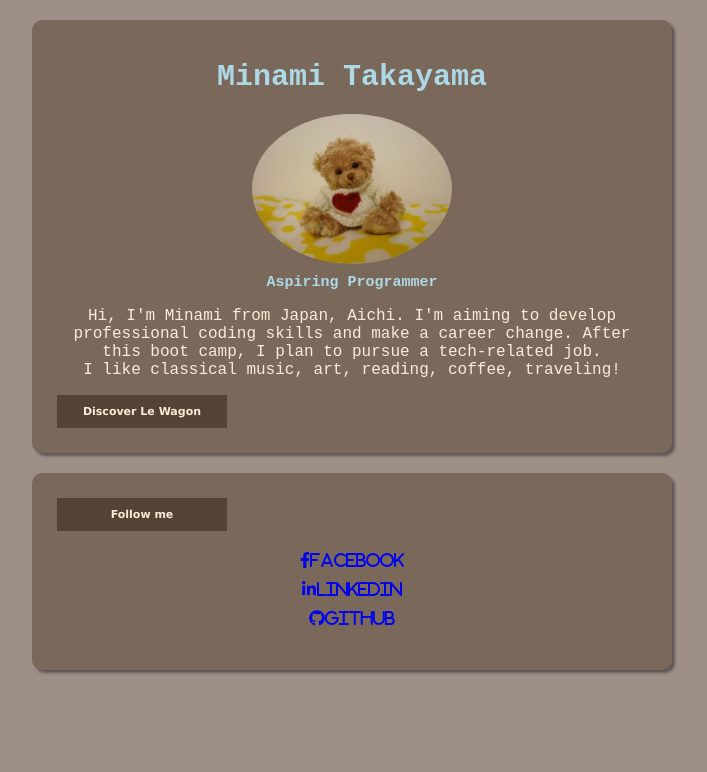
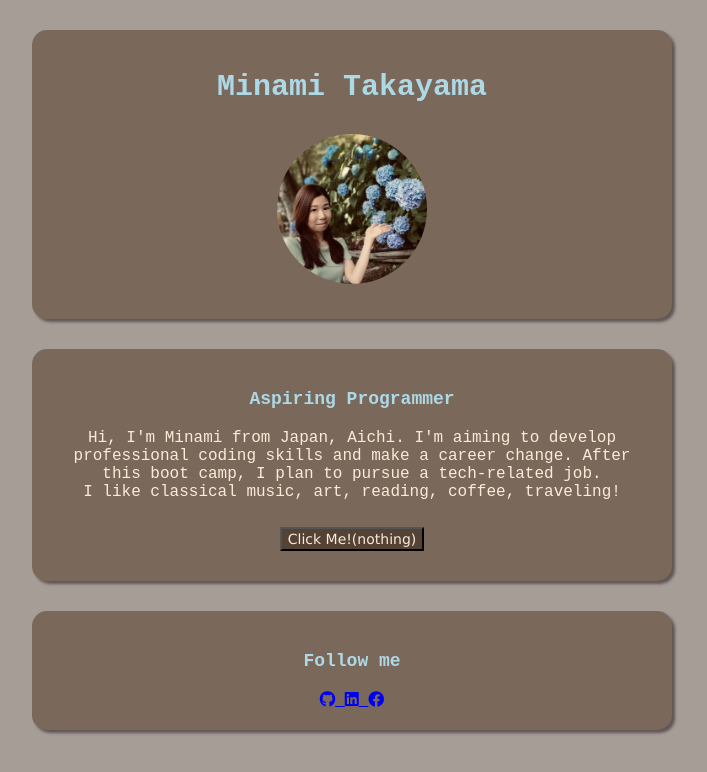
Before and after one commit to minami-77/profile, a plain HTML site: page index.html in a window 1280 px wide. Shown: the whole page, without its empty margins (288-995 px from the left). Drawn offline with Linux system fonts and the light colour scheme.

Commit message:
make my profile prettier

```diff
--- a/index.html
+++ b/index.html
@@ -10,37 +10,40 @@
 
   <body>
     <div class="container">
-      <div class="card-white">
+      <div class="card-brown">
         <h1>Minami Takayama</h1>
-        <img src="images/picture_facebook.jpg" class="img-circle">
+        <img src="images/my_picture.jpg" class="img-circle">
+      </div>
+      <div class="card-brown">
         <h2>Aspiring Programmer</h2>
         <p>
           Hi, I'm Minami from Japan, Aichi. I'm aiming to develop professional coding skills and make a career change.
           After this boot camp, I plan to pursue a tech-related job.
           <br>I like classical music, art, reading, coffee, traveling!
         </p>
-        <h3>Discover Le Wagon</h3>
+        <button class="styled-button">Click Me!(nothing)</button>
       </div>
 
-      <div class="card-white">
+      <div class="card-brown">
         <h3>Follow me</h3>
-        <ul>
-          <li>
+        <!-- <ul>
+
+          <li> -->
+            <a href="https://github.com/minami-77">
+              <i class="fa-brands fa-github"></i>
+            </a>
+          <!-- </li>
+          <li> -->
+            <a href="https://www.linkedin.com/in/minami-t-46b56b233" target="_blank">
+              <i class="fa-brands fa-linkedin"></i>
+            </a>
+          <!-- </li>
+          <li> -->
             <a href="https://www.facebook.com/minami.takayama.90" target="_blank">
-              <i class="fab fa-facebook-f">Facebook</i>
+              <i class="fa-brands fa-facebook"></i>
             </a>
-          </li>
-          <li>
-            <a href="https://www.linkedin.com/in/minami-t-46b56b233" target="_blank">
-              <i class="fab fa-linkedin-in">Linkedin</i>
-            </a>
-          </li>
-          <li>
-            <a href="https://github.com/minami-77">
-              <i class="fa-brands fa-github">GitHub</i>
-            </a>
-          </li>
-        </ul>
+          <!-- </li>
+        </ul> -->
       </div>
     </div>
   </body>
--- a/style.css
+++ b/style.css
@@ -21,11 +21,10 @@
 
 body {
   color:antiquewhite;
-  background-color:rgb(158, 144, 135);
-  /* background-color: rgb(185, 242, 246); */
+  background-color:rgb(167, 157, 151);
   font-family:'Courier New', Courier, monospace;
-  font-size: medium;
-  line-height: normal;
+  font-size: 16px;
+  line-height: 18px;
   text-align: center;
 }
 
@@ -33,53 +32,62 @@ h1 {
   color:lightblue;
   font-family:'Courier New', Courier, monospace;
   font-size: 30px;
-  font-weight: bold;
+  font-weight: 800;
   line-height: normal;
   text-align: center;
+  margin: 20px;
 }
 
 h2 {
   color:lightblue;
   font-family:'Courier New', Courier, monospace;
-  font-size: 15px;
-  font-weight: bold;
+  font-size: 18px;
+  font-weight: 700;
   line-height: normal;
   text-align: center;
-  margin: 5px;
+  margin: 20px;
 }
 h3 {
-  max-width: 150px;
-  color:antiquewhite;
-  background-color: rgb(84, 67, 53);
-  font-family:Verdana, Geneva, Tahoma, sans-serif;
-  font-size: 11px;
+  color:lightblue;
+  font-family:'Courier New', Courier, monospace;
+  font-size: 18px;
+  font-weight: 700;
   line-height: normal;
   text-align: center;
-  padding: 10px;
-  margin: 5px;
+  margin: 20px;
 }
 
-li {
+/* li {
   list-style: none;
   text-align: center;
-  padding: 5px;
+} */
+/*
+ul {
+  padding: 0;
+} */
+
+.img-circle {
+  width: 150px;
+  border-radius: 50%;
+  margin: 10px;
+
 }
 
-ul {
-  padding: 0;
+.card-brown {
+  background:rgb(122, 105, 91);
+  max-width: 600px;
+  box-shadow: 15px;
+  box-shadow: 3px 3px 3px rgb(97, 85, 85);
+  margin: 30px auto;
+  padding: 20px;
+  border-radius: 15px;
 }
 
-.img-circle {
-  width: 200px;
-  border-radius: 50%;
+.styled-button{
+  color: antiquewhite;
+  background:rgb(84, 67, 53);
+  font-family:Verdana, Geneva, Tahoma, sans-serif;
+  font-size: 14px;
+  line-height: 18px;
+  margin: 10px;
 }
-
-.card-white {
-  background:rgb(122, 105, 91);
-  max-width: 600px;
-  box-shadow: 10px;
-  margin: 20px auto;
-  padding: 20px;
-  border-radius: 10px;
-  box-shadow: 3px 3px 3px rgb(97, 85, 85);
-}
```
Also changed, not shown: images/my_picture.jpg (added), images/picture_facebook.jpg (deleted).
